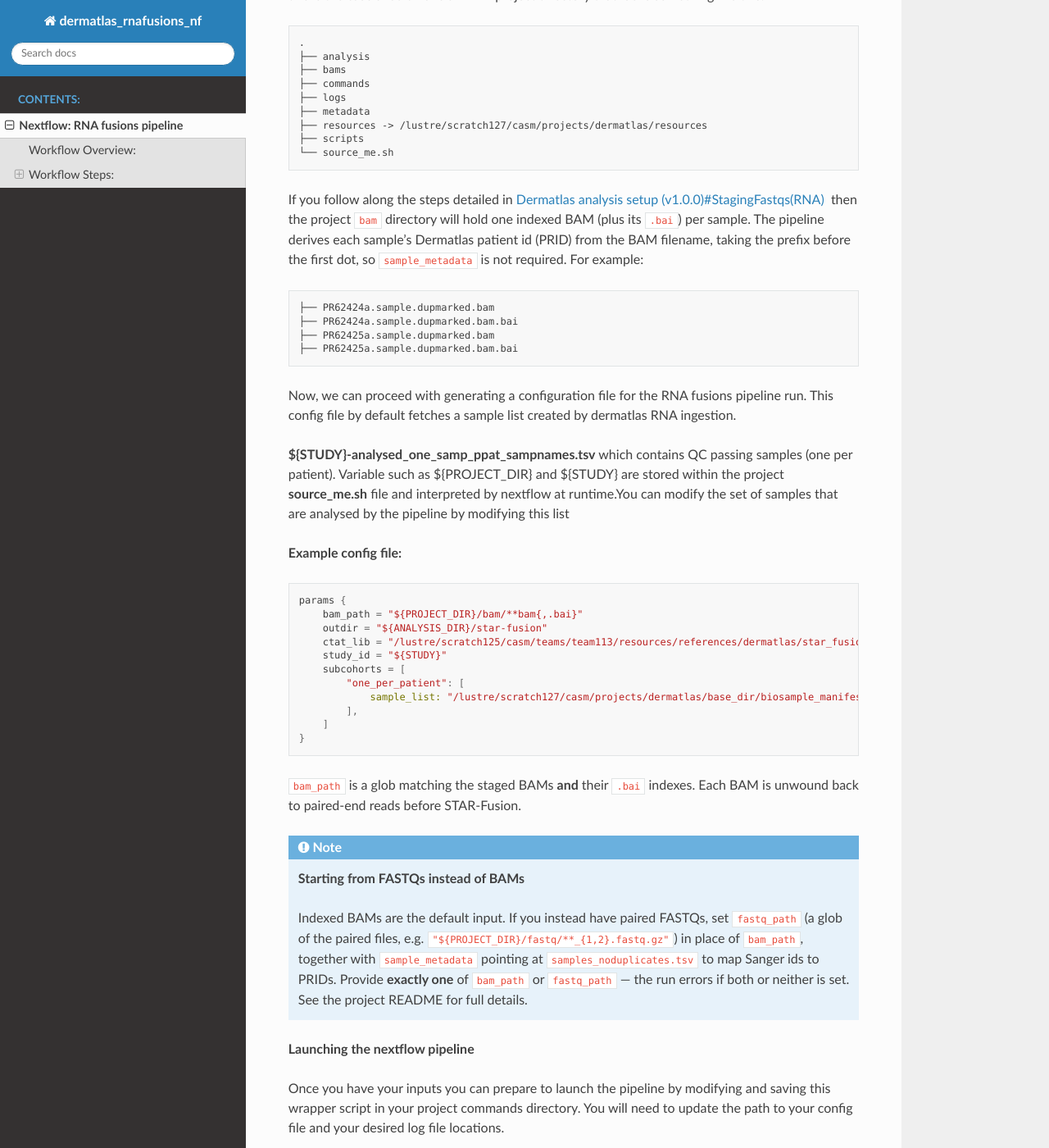
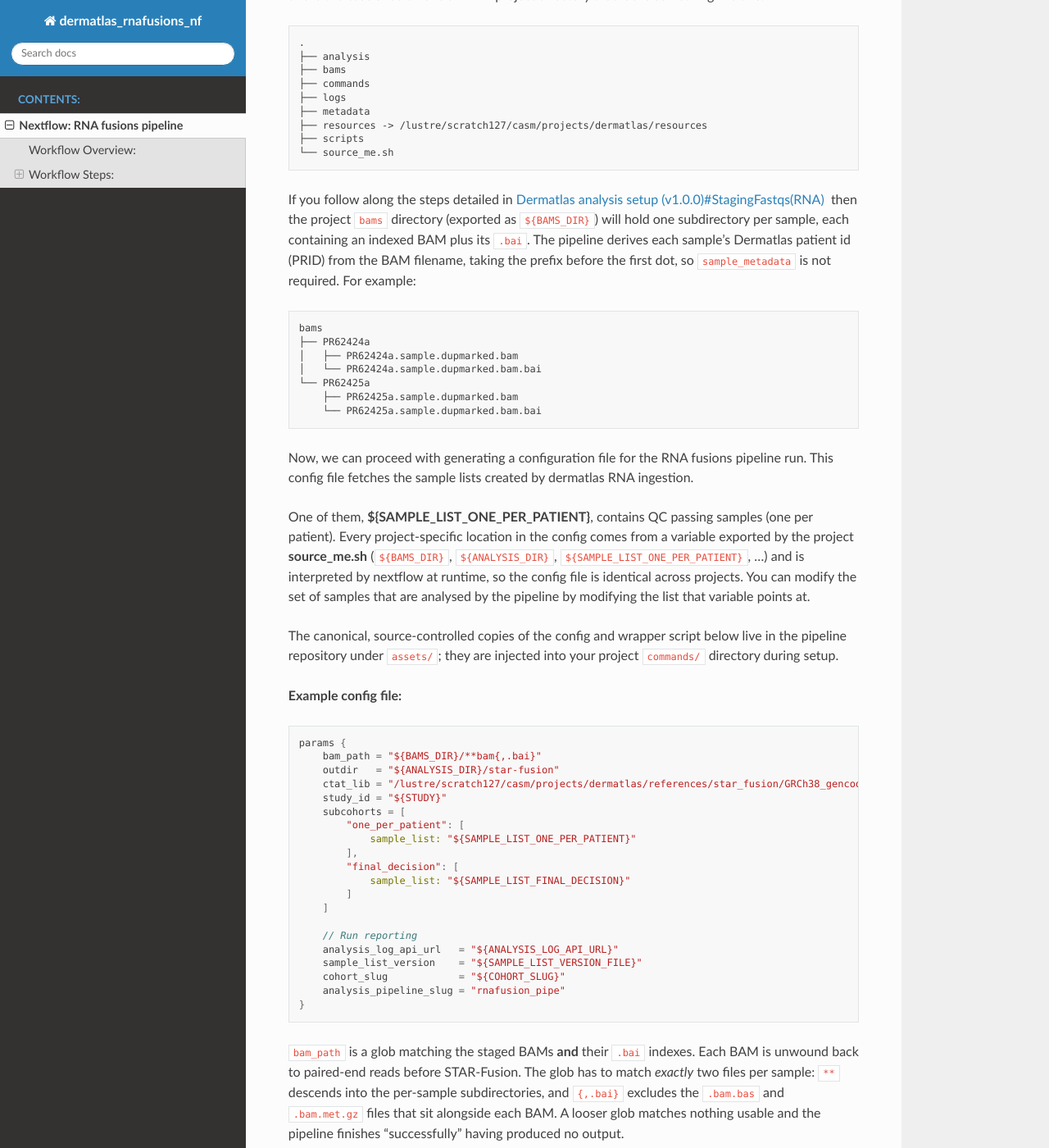
Before and after one commit to team113sanger/dermatlas_rnafusions_nf, a Sphinx documentation site: the page built from docs/source/user_docs/rna_fusions_pipeline.md, in a window 1280 px wide and 1400 px high, scrolled down 577 px. Shown: the whole window at 82% size. Built offline with Sphinx 7.4.7 and the Read the Docs theme 3.1.0, drawn with Linux system fonts in a browser that asks for light colours; some of the changed text lies outside the part shown.

Commit message:
Integrate projectify source_me.sh support and enhance configuration

````diff
--- a/docs/source/user_docs/rna_fusions_pipeline.md
+++ b/docs/source/user_docs/rna_fusions_pipeline.md
@@ -25,38 +25,61 @@ First, we need the aligned read data for the analysis. The pipeline takes **inde
 └── source_me.sh
 ```
 
-If you follow along the steps detailed in [Dermatlas analysis setup (v1.0.0)#StagingFastqs(RNA)](/spaces/CAS/pages/156434559/Dermatlas+analysis+setup+v1.0.0#Dermatlasanalysissetup(v1.0.0)-StagingFastqs(RNA))  then the project `bam` directory will hold one indexed BAM (plus its `.bai`) per sample. The pipeline derives each sample's Dermatlas patient id (PRID) from the BAM filename, taking the prefix before the first dot, so `sample_metadata` is not required. For example:
+If you follow along the steps detailed in [Dermatlas analysis setup (v1.0.0)#StagingFastqs(RNA)](/spaces/CAS/pages/156434559/Dermatlas+analysis+setup+v1.0.0#Dermatlasanalysissetup(v1.0.0)-StagingFastqs(RNA))  then the project `bams` directory (exported as `${BAMS_DIR}`) will hold one subdirectory per sample, each containing an indexed BAM plus its `.bai`. The pipeline derives each sample's Dermatlas patient id (PRID) from the BAM filename, taking the prefix before the first dot, so `sample_metadata` is not required. For example:
 
 ```bash
-├── PR62424a.sample.dupmarked.bam
-├── PR62424a.sample.dupmarked.bam.bai
-├── PR62425a.sample.dupmarked.bam
-├── PR62425a.sample.dupmarked.bam.bai
+bams
+├── PR62424a
+│   ├── PR62424a.sample.dupmarked.bam
+│   └── PR62424a.sample.dupmarked.bam.bai
+└── PR62425a
+    ├── PR62425a.sample.dupmarked.bam
+    └── PR62425a.sample.dupmarked.bam.bai
 ```
 
-Now, we can proceed with generating a configuration file for the RNA fusions pipeline run. This config file by default fetches a sample list created by dermatlas RNA ingestion.
+Now, we can proceed with generating a configuration file for the RNA fusions pipeline run. This config file fetches the sample lists created by dermatlas RNA ingestion.
 
-**${STUDY}-analysed\_one\_samp\_ppat\_sampnames.tsv** which contains QC passing samples (one per patient). Variable such as ${PROJECT\_DIR} and ${STUDY} are stored within the project **source\_me.sh** file and interpreted by nextflow at runtime.You can modify the set of samples that are analysed by the pipeline by modifying this list
+One of them, **${SAMPLE\_LIST\_ONE\_PER\_PATIENT}**, contains QC passing samples (one per patient). Every project-specific location in the config comes from a variable exported by the project **source\_me.sh** (`${BAMS_DIR}`, `${ANALYSIS_DIR}`, `${SAMPLE_LIST_ONE_PER_PATIENT}`, ...) and is interpreted by nextflow at runtime, so the config file is identical across projects. You can modify the set of samples that are analysed by the pipeline by modifying the list that variable points at.
+
+The canonical, source-controlled copies of the config and wrapper script below live in the pipeline repository under `assets/`; they are injected into your project `commands/` directory during setup.
 
 **Example config file:**
 
 ```groovy
 params {
-    bam_path = "${PROJECT_DIR}/bam/**bam{,.bai}"
-    outdir = "${ANALYSIS_DIR}/star-fusion"
-    ctat_lib = "/lustre/scratch125/casm/teams/team113/resources/references/dermatlas/star_fusion/GRCh38_gencode_v37_CTAT_lib_Mar012021.plug-n-play/ctat_genome_lib_build_dir"
+    bam_path = "${BAMS_DIR}/**bam{,.bai}"
+    outdir   = "${ANALYSIS_DIR}/star-fusion"
+    ctat_lib = "/lustre/scratch127/casm/projects/dermatlas/references/star_fusion/GRCh38_gencode_v37_CTAT_lib_Mar012021.plug-n-play/ctat_genome_lib_build_dir"
     study_id = "${STUDY}"
     subcohorts = [
         "one_per_patient": [
-            sample_list: "/lustre/scratch127/casm/projects/dermatlas/base_dir/biosample_manifests/${STUDY}-analysed_one_samp_ppat_sampnames.tsv"
+            sample_list: "${SAMPLE_LIST_ONE_PER_PATIENT}"
         ],
+        "final_decision": [
+            sample_list: "${SAMPLE_LIST_FINAL_DECISION}"
+        ]
     ]
+
+    // Run reporting
+    analysis_log_api_url   = "${ANALYSIS_LOG_API_URL}"
+    sample_list_version    = "${SAMPLE_LIST_VERSION_FILE}"
+    cohort_slug            = "${COHORT_SLUG}"
+    analysis_pipeline_slug = "rnafusion_pipe"
 }
 
 ```
 
 `bam_path` is a glob matching the staged BAMs **and** their `.bai` indexes. Each BAM is
-unwound back to paired-end reads before STAR-Fusion.
+unwound back to paired-end reads before STAR-Fusion. The glob has to match *exactly* two
+files per sample: `**` descends into the per-sample subdirectories, and `{,.bai}` excludes
+the `.bam.bas` and `.bam.met.gz` files that sit alongside each BAM. A looser glob matches
+nothing usable and the pipeline finishes "successfully" having produced no output.
+
+:::{note}
+Nextflow does not treat an unset `${...}` variable in a config as an error - it substitutes
+the literal `[:]` and only warns. The `run_rna_fusions.sh` wrapper therefore checks up front
+that `source_me.sh` exported everything the config needs, and refuses to launch otherwise.
+:::
 
 :::{note}
 **Starting from FASTQs instead of BAMs**
@@ -88,8 +111,8 @@ In this script the "`-r"`  option specifies which version of the pipeline you'd
 #BSUB -eo <CHANGE_ME>/logs/rna_fusion%J.e
 
 
-source source_me.sh
-CONFIG="${PROJECT_DIR}/commands/rna_fusion.config"
+source "${PROJECT_DIR}/source_me.sh"
+CONFIG="${COMMANDS_DIR}/rna_fusions.config"
 
 # Load module dependencies
 module load nextflow-23.10.0
````
Also changed, not shown: CHANGELOG.md (+21 -0 lines), README.md (+35 -1 lines), 4 other files.
